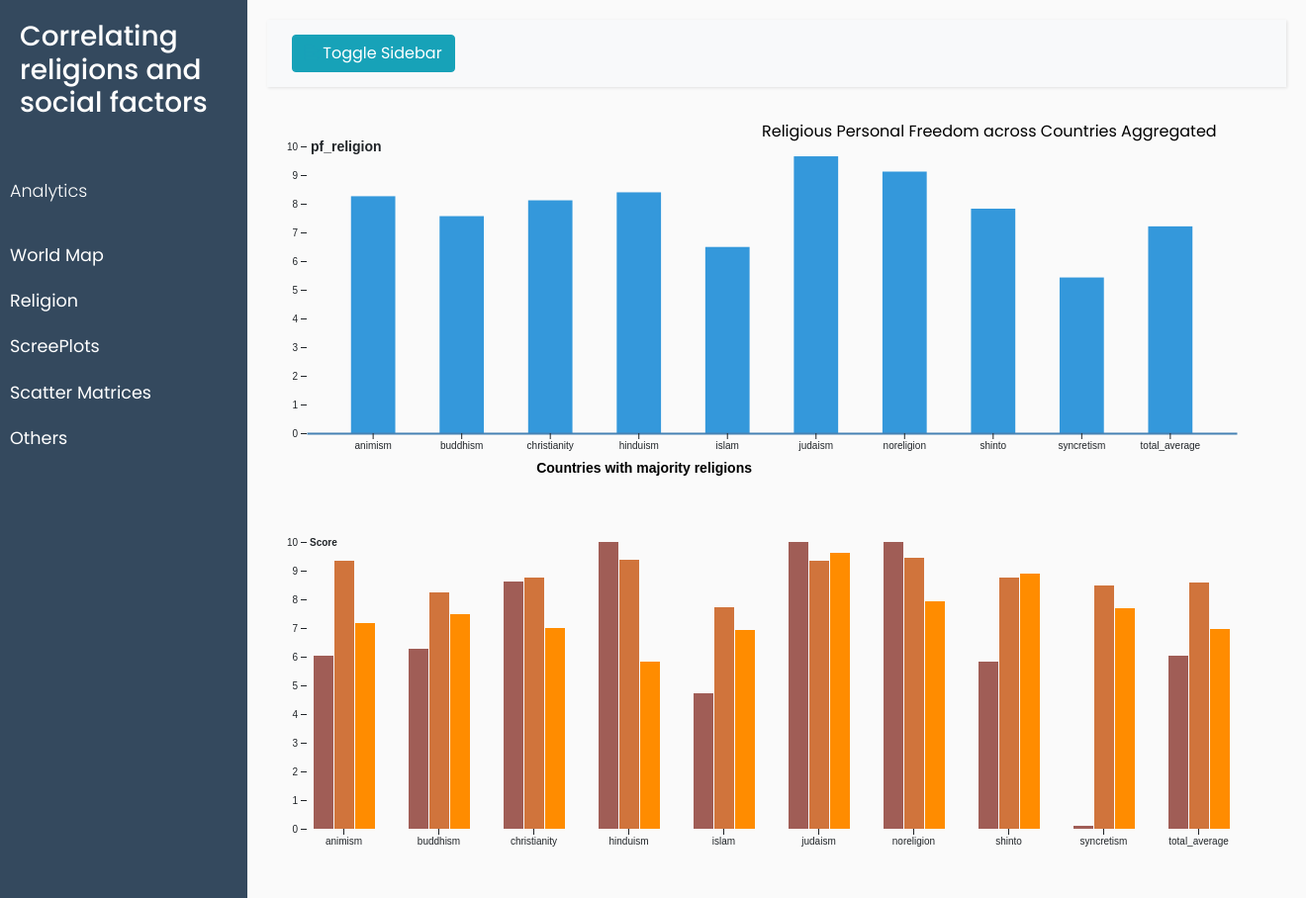
After one commit to sjindal94/personal-religious-freedom-analysis, a Flask app: page /religion in a window 1320 px wide. The commit adds this page. Shown: the whole page at 99% size. Run offline with Flask 2, Linux system fonts and the light colour scheme; some libraries are stand-ins or nearby versions.

Commit message:
Add religion/freedom bar charts

```diff
--- a/app.py
+++ b/app.py
@@ -1,10 +1,30 @@
-from flask import Flask, render_template
-from constants import MAJORITY_RELIGIOUS_POPULATION_DB, TERRORISM_DB
+import json
 
 import pandas as pd
-import json
+from flask import Flask, render_template
+
+from constants import MAJORITY_RELIGIOUS_POPULATION_DB, TERRORISM_DB, PF_RELIGIOUS_FREEDOM
 
 app = Flask(__name__)
+
+
+@app.route("/all_religions", methods=['POST', 'GET'])
+def all_religions():
+    df = pd.read_csv(PF_RELIGIOUS_FREEDOM)
+
+    return json.dumps(df.religion.values.tolist(), indent=2)
+
+
+@app.route("/religious_freedom", methods=['POST', 'GET'])
+def get_religious_freedom():
+    df = pd.read_csv(PF_RELIGIOUS_FREEDOM)
+    res = list()
+
+    for val in df.values:
+        res.append({'religion': val[1], 'pf_religion': val[2], 'pf_religion_estop': val[3],
+                    'pf_religion_harrasment': val[4], 'pf_religion_restrictions': val[5]})
+
+    return json.dumps(res, indent=2)
 
 
 @app.route("/terror_attacks/<year>", methods=['POST', 'GET'])
@@ -26,6 +46,11 @@ def get_religion_by_year(year):
     return json.dumps(year_df.values.tolist(), indent=2)
 
 
+@app.route("/religion", methods=['POST', 'GET'])
+def religion():
+    return render_template("religion.html")
+
+
 @app.route("/", methods=['POST', 'GET'])
 def index():
     return render_template("index.html")
--- a/constants.py
+++ b/constants.py
@@ -1,2 +1,3 @@
 MAJORITY_RELIGIOUS_POPULATION_DB = 'data/world-religions/national_majority_data_by_year.csv'
 TERRORISM_DB = 'data/terrorism_database/terrorism_db.csv'
+PF_RELIGIOUS_FREEDOM = 'data/human-freedom-index/religion_pf_freedom.csv'
--- a/static/css/style.css
+++ b/static/css/style.css
@@ -59,7 +59,7 @@ a:focus {
 #sidebar {
     min-width: 250px;
     max-width: 250px;
-    background: #B22222;
+    background: #34495e;
     color: #fff;
     transition: all 0.3s;
 }
@@ -70,12 +70,12 @@ a:focus {
 
 #sidebar .sidebar-header {
     padding: 20px;
-    background: #B22222;
+    background: #34495e;
 }
 
 #sidebar ul.components {
     padding: 20px 0;
-    border-bottom: 1px solid #B22222;
+    border-bottom: 1px solid #34495e;
 }
 
 #sidebar ul p {
@@ -90,14 +90,14 @@ a:focus {
 }
 
 #sidebar ul li a:hover {
-    color: #DC143C;
+    color: #34495e;
     background: #fff;
 }
 
 #sidebar ul li.active > a,
 a[aria-expanded="true"] {
     color: #fff;
-    background: #B22222;
+    background: #34495e;
 }
 
 a[data-toggle="collapse"] {
@@ -115,7 +115,7 @@ a[data-toggle="collapse"] {
 ul ul a {
     font-size: 0.9em !important;
     padding-left: 30px !important;
-    background: #B22222;
+    background: #34495e;
 }
 
 ul.CTAs {
@@ -132,12 +132,12 @@ ul.CTAs a {
 
 a.download {
     background: #fff;
-    color: 	#B22222;
+    color: 	#34495e;
 }
 
 a.article,
 a.article:hover {
-    background: 	#B22222 !important;
+    background: 	#34495e !important;
     color: #fff !important;
 }
 
--- a/templates/index.html
+++ b/templates/index.html
@@ -65,7 +65,7 @@ path {
             <p>Analytics</p>
             <li class="active">
                 <a href="/">World Map</a>
-                <a href="/">Histograms</a>
+                <a href="/religion">Religion</a>
                 <a href="/">ScreePlots</a>
                 <a href="/">Scatter Matrices</a>
                 <a href="/">Others</a>
--- /dev/null
+++ b/templates/religion.html
@@ -0,0 +1,242 @@
+<!DOCTYPE html>
+<meta charset="utf-8">
+<style> /* set the CSS */
+
+body {
+    font: 12px Arial;
+}
+
+path {
+    stroke: steelblue;
+    stroke-width: 2;
+    fill: none;
+}
+
+.axis path,
+.axis line {
+    fill: none;
+    stroke: grey;
+    stroke-width: 1;
+    shape-rendering: crispEdges;
+}
+
+</style>
+<link rel="stylesheet"
+      href="https://stackpath.bootstrapcdn.com/bootstrap/4.3.1/css/bootstrap.min.css"
+      integrity="sha384-ggOyR0iXCbMQv3Xipma34MD+dH/1fQ784/j6cY/iJTQUOhcWr7x9JvoRxT2MZw1T"
+      crossorigin="anonymous">
+<link rel="stylesheet" href={{ url_for('static', filename='css/style.css') }}>
+
+<script src="https://code.jquery.com/jquery-3.3.1.slim.min.js"
+        integrity="sha384-q8i/X+965DzO0rT7abK41JStQIAqVgRVzpbzo5smXKp4YfRvH+8abtTE1Pi6jizo"
+        crossorigin="anonymous"></script>
+<script src="https://cdnjs.cloudflare.com/ajax/libs/popper.js/1.14.7/umd/popper.min.js"
+        integrity="sha384-UO2eT0CpHqdSJQ6hJty5KVphtPhzWj9WO1clHTMGa3JDZwrnQq4sF86dIHNDz0W1"
+        crossorigin="anonymous"></script>
+<script src="https://stackpath.bootstrapcdn.com/bootstrap/4.3.1/js/bootstrap.min.js"
+        integrity="sha384-JjSmVgyd0p3pXB1rRibZUAYoIIy6OrQ6VrjIEaFf/nJGzIxFDsf4x0xIM+B07jRM"
+        crossorigin="anonymous"></script>
+<script defer src="https://use.fontawesome.com/releases/v5.0.13/js/solid.js"
+        integrity="sha384-tzzSw1/Vo+0N5UhStP3bvwWPq+uvzCMfrN1fEFe+xBmv1C/AtVX5K0uZtmcHitFZ"
+        crossorigin="anonymous"></script>
+<script defer src="https://use.fontawesome.com/releases/v5.0.13/js/fontawesome.js"
+        integrity="sha384-6OIrr52G08NpOFSZdxxz1xdNSndlD4vdcf/q2myIUVO0VsqaGHJsB0RaBE01VTOY"
+        crossorigin="anonymous"></script>
+<script src="https://unpkg.com/axios/dist/axios.min.js"></script>
+
+<script src="https://d3js.org/d3.v5.min.js"></script>
+
+<body>
+<div class="wrapper">
+
+    <!-- Sidebar -->
+    <nav id="sidebar">
+        <div class="sidebar-header">
+            <h3>Correlating religions and social factors</h3>
+        </div>
+
+        <ul class="list-unstyled components">
+            <p>Analytics</p>
+            <li class="active">
+                <a href="/">World Map</a>
+                <a href="/religion">Religion</a>
+                <a href="/">ScreePlots</a>
+                <a href="/">Scatter Matrices</a>
+                <a href="/">Others</a>
+            </li>
+
+        </ul>
+    </nav>
+
+    <!-- Page Content -->
+    <div id="content">
+        <nav class="navbar navbar-expand-lg navbar-light bg-light" style="margin-bottom: 0">
+            <div class="container-fluid">
+
+                <button class="btn btn-info" id="sidebarCollapse" type="button">
+                    <i class="fas fa-align-left"></i>
+                    <span>Toggle Sidebar</span>
+                </button>
+                <button aria-controls="navbarSupportedContent" aria-expanded="false" aria-label="Toggle navigation"
+                        class="btn btn-dark d-inline-block d-lg-none ml-auto" data-target="#navbarSupportedContent"
+                        data-toggle="collapse" type="button">
+                    <i class="fas fa-align-justify"></i>
+                </button>
+            </div>
+        </nav>
+    </div>
+</div>
+
+<script>
+    const margin = ({top: 60, right: 20, bottom: 50, left: 40});
+    const width = 1000;
+    const height = 400;
+
+    let chart = (data, binNames, column) => {
+        console.log(data);
+        const x = d3.scaleBand()
+                    .domain(binNames)
+                    .range([margin.left, width - margin.right])
+                    .padding(0.5);
+
+        const y = d3.scaleLinear()
+                    .domain([0, 10]).nice()
+                    .range([height - margin.bottom, margin.top]);
+
+        const xAxis = (g) => g.attr("transform", `translate(0,${height - margin.bottom})`)
+                              .call(d3.axisBottom(x).tickSizeOuter(0))
+                              .call(g => g.append("text")
+                                          .attr("x", (width - margin.right) / 2)
+                                          .attr("y", 40)
+                                          .attr("fill", "#000")
+                                          .attr("font-size", 14)
+                                          .attr("font-weight", "bold")
+                                          .attr("text-anchor", "end")
+                                          .text("Countries with majority religions"));
+
+        const yAxis = (g) => g.attr("transform", `translate(${margin.left},0)`)
+                              .call(d3.axisLeft(y))
+                              .call(g => g.select(".domain").remove())
+                              .call(g => g.select(".tick:last-of-type text").clone()
+                                          .attr("x", 4)
+                                          .attr("font-size", 14)
+                                          .attr("text-anchor", "start")
+                                          .attr("font-weight", "bold")
+                                          .text(column));
+        const svg = d3.select('#content')
+                      .append('svg')
+                      .attr("width", width)
+                      .attr("height", height);
+
+        svg.append("text")
+           .attr("transform", "translate(400,0)")
+           .attr("x", 100)
+           .attr("y", 50)
+           .attr("font-size", "16px")
+           .text(`Religious Personal Freedom across Countries Aggregated`);
+
+        svg.append("g")
+                       .attr("fill", "#3498db")
+                       .selectAll("rect")
+                       .data(data)
+                       .join("rect")
+                           .attr("x", d => x(d.religion))
+                           .attr("y", d => y(d[column]))
+                           .attr("width", d => x.bandwidth())
+                           .attr("height", d => y(0) - y(d[column]));
+
+        svg.append("g")
+           .call(xAxis);
+
+        svg.append("g")
+           .call(yAxis);
+
+        return svg.node();
+    };
+
+    let group_chart = (data, binNames) => {
+        const groupKey = 'religion';
+        const keys = ['pf_religion_estop', 'pf_religion_harrasment', 'pf_religion_restrictions'];
+
+        const x0 = d3.scaleBand()
+                     .domain(data.map(d => d[groupKey]))
+                     .rangeRound([margin.left, width - margin.right])
+                     .paddingInner(0.3);
+
+        const x1 = d3.scaleBand()
+                     .domain(keys)
+                     .rangeRound([0, x0.bandwidth()])
+                     .padding(0.05);
+
+        const y = d3.scaleLinear()
+                    .domain([0, d3.max(data, d => d3.max(keys, key => d[key]))]).nice()
+                    .rangeRound([height - margin.bottom, margin.top]);
+
+        const color = d3.scaleOrdinal()
+                        .range(["#a05d56", "#d0743c", "#ff8c00"]);
+
+        const xAxis = g => g
+                            .attr("transform", `translate(0,${height - margin.bottom})`)
+                            .call(d3.axisBottom(x0).tickSizeOuter(0))
+                            .call(g => g.select(".domain").remove());
+
+        const yAxis = g => g
+                            .attr("transform", `translate(${margin.left},0)`)
+                            .call(d3.axisLeft(y).ticks(null, "s"))
+                            .call(g => g.select(".domain").remove())
+                            .call(g => g.select(".tick:last-of-type text").clone()
+                            .attr("x", 3)
+                            .attr("text-anchor", "start")
+                            .attr("font-weight", "bold")
+                            .text("Score"));
+        const svg = d3.select('#content')
+                      .append('svg')
+                      .attr("width", width)
+                      .attr("height", height);
+
+        svg.append("g")
+            .selectAll("g")
+            .data(data)
+            .join("g")
+                .attr("transform", d => `translate(${x0(d[groupKey])},0)`)
+                .selectAll("rect")
+                .data(d => keys.map(key => ({key, value: d[key]})))
+                .join("rect")
+                    .attr("x", d => x1(d.key))
+                    .attr("y", d => y(d.value))
+                    .attr("width", x1.bandwidth())
+                    .attr("height", d => y(0) - y(d.value))
+                    .attr("fill", d => color(d.key));
+
+        svg.append("g")
+           .call(xAxis);
+
+        svg.append("g")
+           .call(yAxis);
+
+        return svg.node();
+    };
+
+    const getData = async (year) => {
+        let promises = [
+            axios.get(`/religious_freedom`),
+            axios.get(`/all_religions`),
+        ];
+
+        return await Promise.all(promises);
+    };
+
+    getData(2010).then((data, err) => {
+        chart(data[0].data, data[1].data, 'pf_religion');
+        group_chart(data[0].data, data[1].data);
+    });
+
+    $(document).ready(function () {
+            $('#sidebarCollapse').on('click', function () {
+                $('#sidebar').toggleClass('active');
+            });
+    });
+
+
+</script>
+</body>
```
Also changed, not shown: data/human-freedom-index/religion_pf_freedom.csv (added, +11 -0 lines), data/human-freedom-index/raw.csv, data/human-freedom-index/religion_freedom.csv (added), 2 other files.
